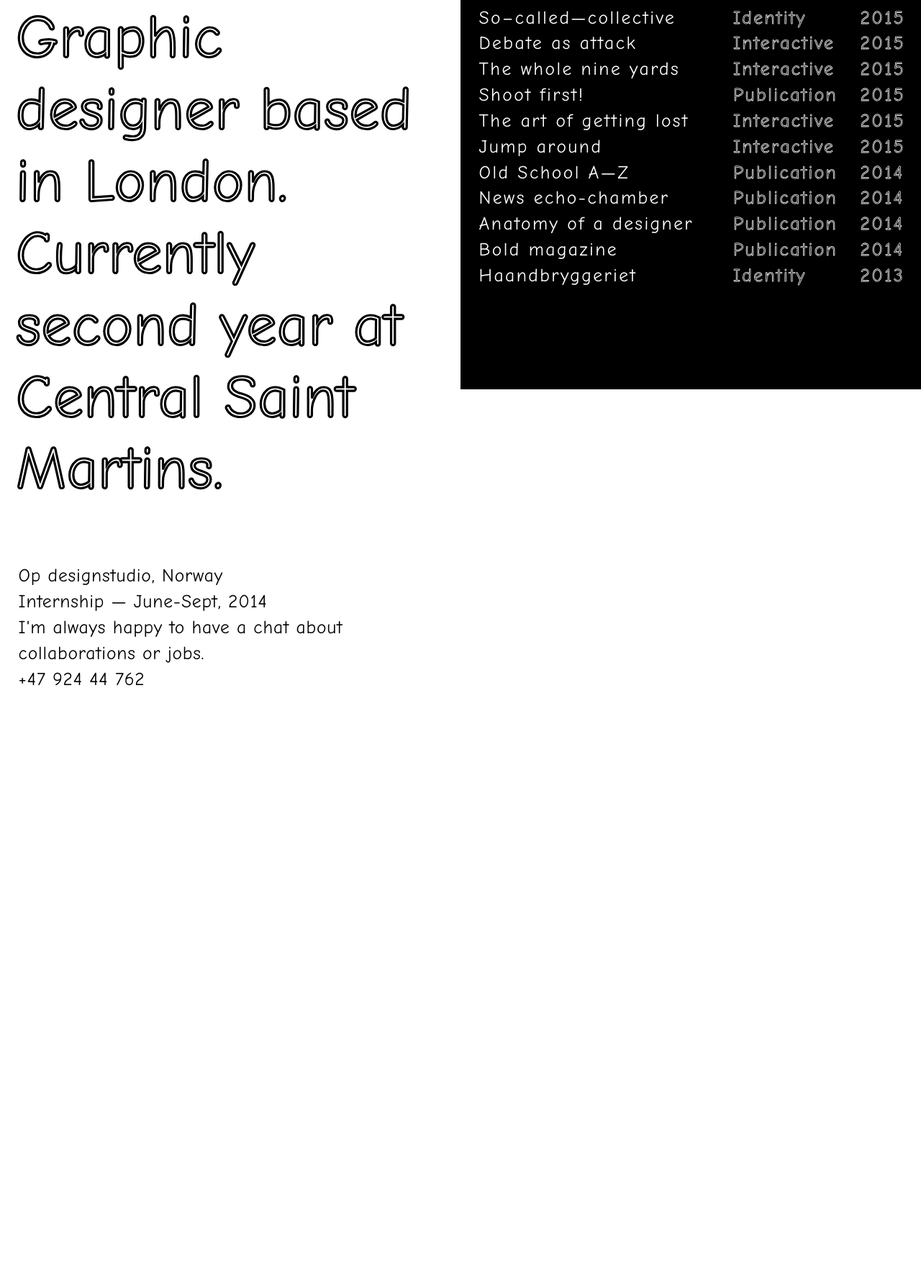
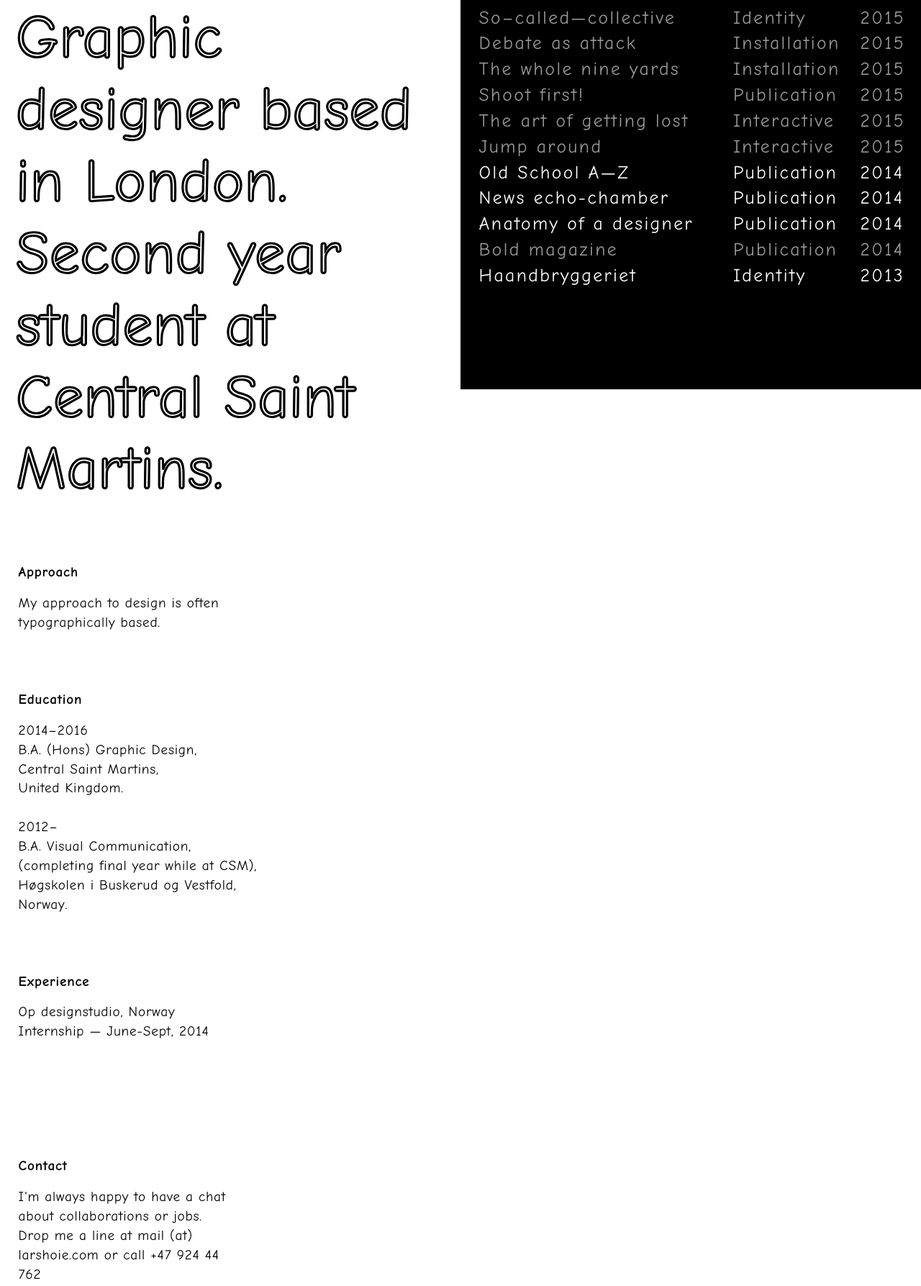
Before and after one commit to larshoie/Div.Dev, a plain HTML site: page CodeKit/index.html in a window 1280 px wide. Shown: the part 259-2046 px from the top of the page at 72% size. Before the commit the page ends 1246 px from the top, so only its background shows below. Drawn offline with nearby package versions, Linux system fonts and the light colour scheme.

Commit message:
Rydding (fjerner stroke fra mindre teks)

```diff
--- a/CodeKit/index.html
+++ b/CodeKit/index.html
@@ -23,17 +23,42 @@
 
 				<p class="ingress">
 					Graphic designer based in London.
-					Currently second year at Central Saint Martins.
+					Second year student at Central Saint Martins.
 				</p>
 
-				<section class="experience">Op designstudio, Norway <br>
-					Internship — June-Sept, 2014
-				</section>
-				<p>
-					I'm always happy to have a chat about collaborations or jobs.
-				</p>
+				<div class="approach">
+					<h2>Approach</h2>
+					<p>My approach to design is often typographically based. </p>
+				</div>
 
-				<a href="tel:+4792444762">+47 924 44 762</a>
+				<ul class="education">
+					<li><h2>Education</h2></li>
+					<li>2014–2016 <br>
+							B.A. (Hons) Graphic Design,<br>
+							Central Saint Martins, <br>
+							United Kingdom.
+							<br>
+							<br>
+					</li>
+					<li>2012–<br>
+							B.A. Visual Communication,<br>
+							(completing final year while at CSM),
+							Høgskolen i Buskerud og Vestfold, <br>
+							Norway.
+					</li>
+				</ul>
+
+				<div class="experience">
+					<h2>Experience</h2>
+					<p>	Op designstudio, Norway <br>
+						 	Internship — June-Sept, 2014</p>
+				</div>
+
+				<div class="contact">
+					<h2>Contact</h2>
+					<p>	I'm always happy to have a chat about collaborations or jobs. Drop me a line at <a href="mail@larshoie.com">mail (at) larshoie.com</a>
+						 	or call <a href="tel:+4792444762">+47 924 44 762</a></p>
+				</div>
 
 			</div>
 		</div>
@@ -41,6 +66,7 @@
 		<div class="right-page">
 			<ul class="project-list">
 				<ul>
+					<a href="" class="coming-soon">
 						<li>So–called—collective
 							<figure>
 								<img src=" /assets/images/1/_DSF3919.jpg " alt="design is everything">
@@ -48,37 +74,39 @@
 							</li>
 						<li>Identity</li>
 						<li>2015</li>
-
+					</a>
 				</ul>
 				<ul>
+					<a href="" class="coming-soon">
 						<li>Debate as attack
 							<figure>
 								<img src=" /assets/images/1/_DSF3920.jpg " alt="design is everything">
 							</figure>
 						</li>
-					<li>Interactive</li>
+						<li>Installation</li>
 						<li>2015</li>
+					</a>
 				</ul>
-				<ul>
+				<ul class="coming-soon">
 					<li>The whole nine yards
 						<figure>
 							<img src=" /assets/images/1/_DSF3921.jpg " alt="design is everything">
 						</figure>
 					</li>
-					<li>Interactive</li>
+					<li>Installation</li>
 					<li>2015</li>
 				</ul>
-				<ul>
+				<ul class="coming-soon">
 					<li>Shoot first!</li>
 					<li>Publication</li>
 					<li>2015</li>
 				</ul>
-				<ul>
+				<ul class="coming-soon">
 					<li>The art of getting lost</li>
 					<li>Interactive</li>
 					<li>2015</li>
 				</ul>
-				<ul>
+				<ul class="coming-soon">
 					<li>Jump around</li>
 					<li>Interactive</li>
 					<li>2015</li>
@@ -99,9 +127,11 @@
 					<li>2014</li>
 				</ul>
 				<ul>
+				<a href="" class="coming-soon">
 					<li>Bold magazine</li>
 					<li>Publication</li>
 					<li>2014</li>
+				</a>
 				</ul>
 				<ul>
 					<li>Haandbryggeriet</li>
--- a/CodeKit/src/scss/_typo.scss
+++ b/CodeKit/src/scss/_typo.scss
@@ -17,7 +17,9 @@ $padding:2vw;
   zoom:1; /* For IE 6/7 (trigger hasLayout) */
 }
 
-
+//* {
+//  transform: rotate(45deg);
+//}
 
 body {
   overflow-x:hidden;
@@ -40,7 +42,7 @@ body {
   font-feature-settings: "kern" 1;
   font-kerning: normal;
   //font-style: condenced;
-  font-size: 24px;
+  //font-size: 24px;
   font-size: 2vw;
   line-height: 1.4;
   color:#000;
@@ -261,21 +263,26 @@ table {
      margin-right:5%;
      width: 25%;
      text-align: left;
-     color: transparent;
-     -webkit-text-stroke: 0.05rem #fff;
+     //color: transparent;
+     //-webkit-text-stroke: 0.05rem #fff;
      //display: none;
     }
     li:last-child { //year
       width: 10%;
       float: right;
       text-align: left;
-      color: transparent;
-      -webkit-text-stroke: 0.05rem #fff;
+      //color: transparent;
+      //-webkit-text-stroke: 0.05rem #fff;
       //display: none;
     }
   }
 }
 
+
+.coming-soon {
+  text-decoration: line-through;
+  color: #999;
+}
 
 img {
   width: 100%;
@@ -376,6 +383,13 @@ img {
 
 
 
+.about, h2 {
+  font-size: 1.5vw;
+  padding-bottom: 1rem;
+}
+
+
+
 .ingress {
   @extend h1;
   position: static;
@@ -385,10 +399,31 @@ img {
   margin-bottom:10vh;
 }
 
+.approach, .education {
+  width: 60%;
+  padding-bottom: 10vh;
+  //margin-bottom:10vh;
+  //float: none;
+  //clear: right;
+}
+
 .experience {
   //margin-top: 2rem;
-  display: block;
+  //display: block;
+  width: 50%;
+  //float: left;
+  padding-bottom: 10rem;
+  //transform: rotate(25deg);
 }
+
+.contact {
+  @extend .experience;
+}
+
+.education li {
+  //padding-bottom: 1rem;
+}
+
 
 
 
```
Also changed, not shown: CodeKit/assets/css/style.css, 2 other files. Lines whose indentation alone changed are shown as unchanged.
